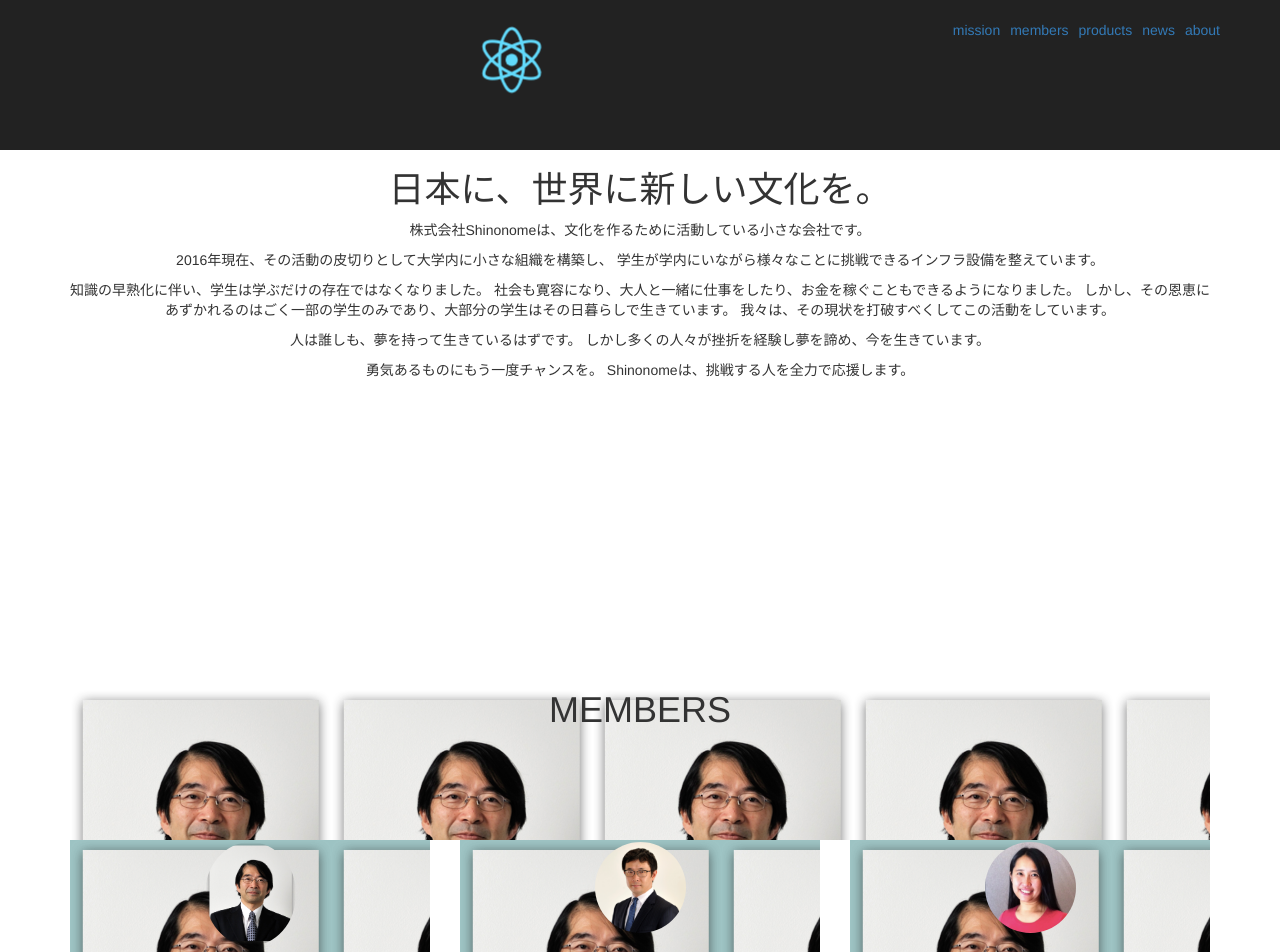
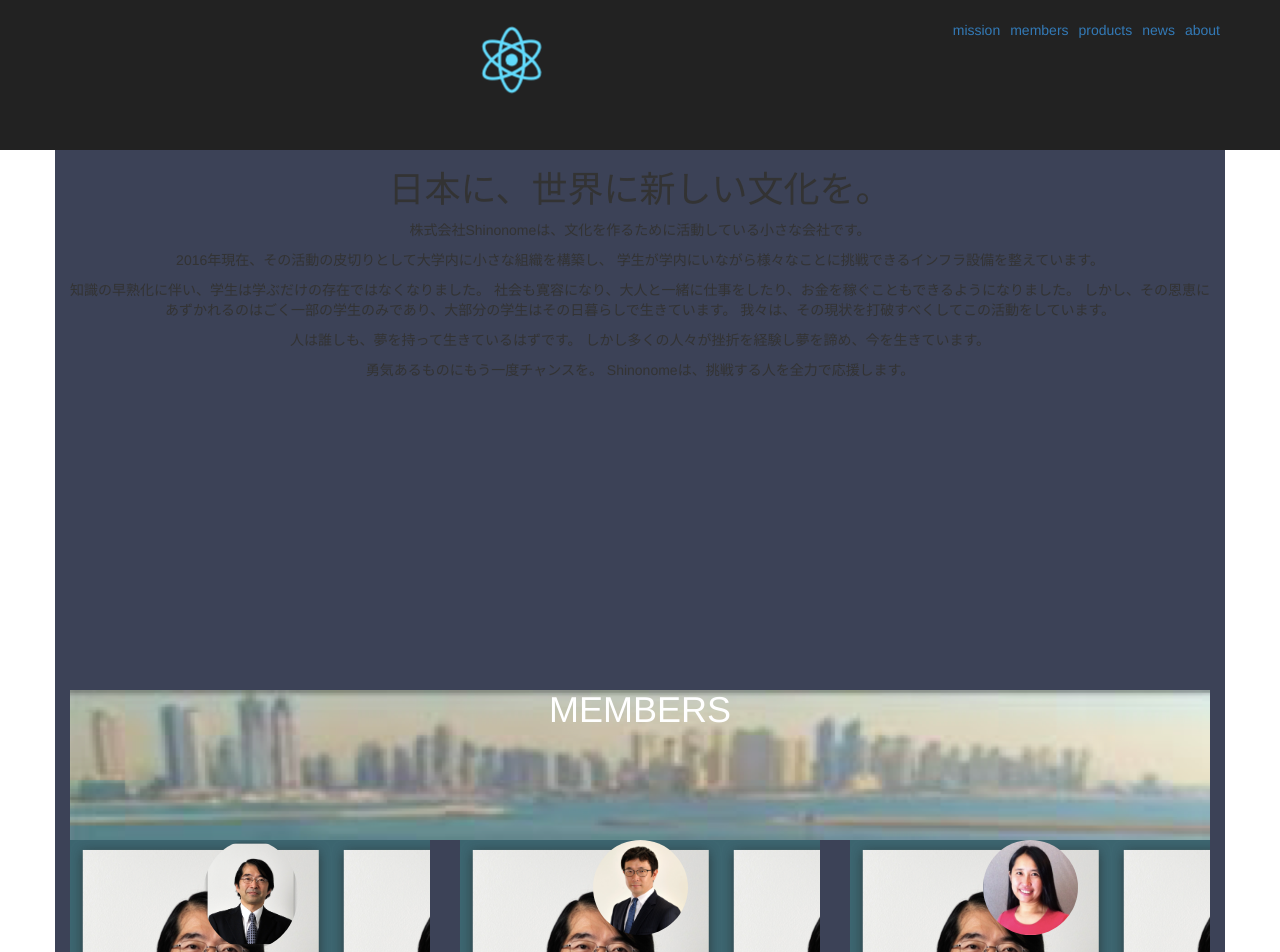
Before and after one commit to Shagamii/shinonome-inc.github.io, a React (Create React App) app: page / in a window 1280 px wide. Shown: the top 952 px of the page. Built offline with nearby package versions, Linux system fonts and the light colour scheme.

Commit message:
Add background color

```diff
--- a/src/App.css
+++ b/src/App.css
@@ -18,9 +18,17 @@ section {
   color: white;
 }
 
+.App-body {
+  background-color: #3C4257;
+}
+
 @keyframes App-logo-spin {
   from { transform: rotate(0deg); }
   to { transform: rotate(360deg); }
+}
+
+.Section-header-title {
+  color: white;
 }
 
 .Member-panel {
@@ -39,7 +47,6 @@ section {
   margin: auto;
   width: 95px;
   height: auto;
-  padding: 2px;
 }
 
 .Member-panel-body-title {
--- a/src/App.js
+++ b/src/App.js
@@ -5,7 +5,7 @@ import './App.css';
 class App extends Component {
   renderSectionHeader = (imgUrl, title) => {
     const style = {
-      backgroundImage: "url(/hangai.png)",
+      backgroundImage: `url(${imgUrl})`,
       minHeight: "150px"
     };
 
@@ -102,7 +102,7 @@ class App extends Component {
             </p>
           </section>
           <section id="members">
-            {this.renderSectionHeader("/hangai.png", "MEMBERS")}
+            {this.renderSectionHeader("/map.png", "MEMBERS")}
             <div className="row">
               <div className="col-xs-4">
                 {this.renderMemberPanel(
@@ -131,7 +131,7 @@ class App extends Component {
             </div>
           </section>
           <sections id="products">
-            {this.renderSectionHeader("/hangai.png", "PRODUCTS")}
+            {this.renderSectionHeader("/map.png", "PRODUCTS")}
             <div className="Products-body">
               <div className="row">
                 <div className="col-xs-6">
@@ -146,7 +146,7 @@ class App extends Component {
             </div>
           </sections>
           <sections id="news">
-            {this.renderSectionHeader("/hangai.png", "NEWS")}
+            {this.renderSectionHeader("/map.png", "NEWS")}
             <div className="News-body">
               <ul className="News-body-list list-unstyled">
                 <li className="News-body-list-item">
@@ -161,7 +161,7 @@ class App extends Component {
             </div>
           </sections>
           <section id="about">
-            {this.renderSectionHeader("/hangai.png", "ABOUT")}
+            {this.renderSectionHeader("/map.png", "ABOUT")}
             <div className="About-body">
               <ul className="list list-unstyled">
                 <li> 会社名: 株式会社Shinonome (Shinonome inc.) </li>
```
